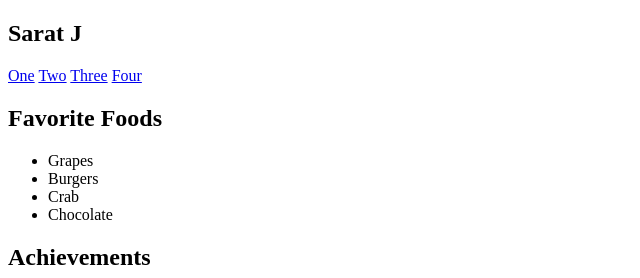
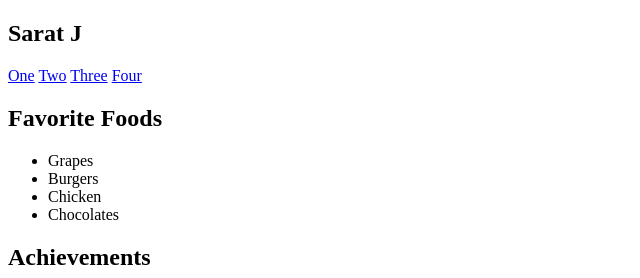
Before and after one commit to webdesign-source/webdesign, a plain HTML site: page project.html in a window 1280 px wide. Shown: the top 278 px of the page, 0-640 px from the left. Drawn offline with Linux system fonts and the light colour scheme.

Commit message:
Update project.html

```diff
--- a/project.html
+++ b/project.html
@@ -18,8 +18,8 @@
 	<ul>
 		<li>Grapes</li>
 		<li>Burgers</li>
-		<li>Crab</li>
-		<li>Chocolate</li>
+		<li>Chicken</li>
+		<li>Chocolates</li>
 	</ul>
 </section>
 
```
